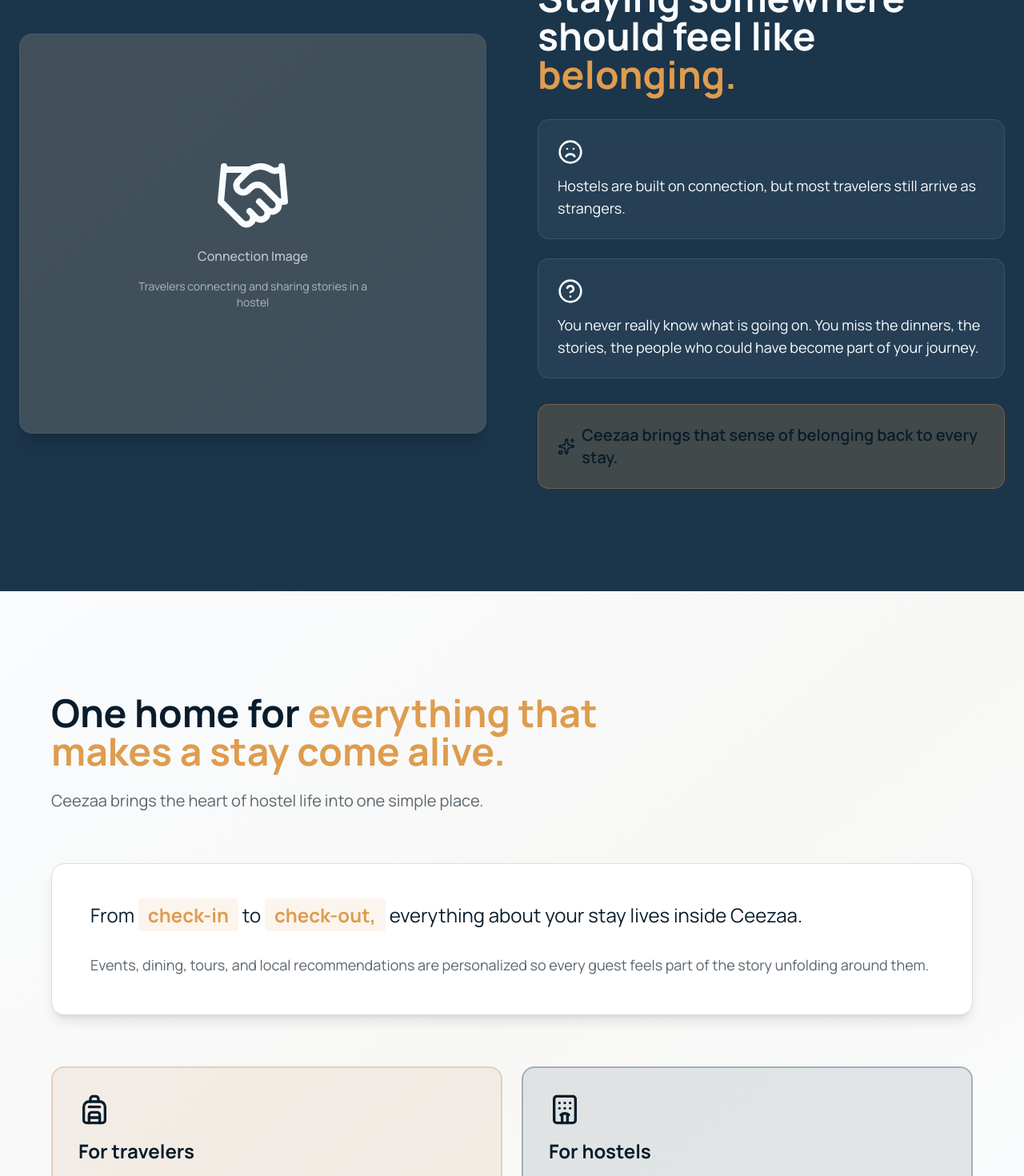
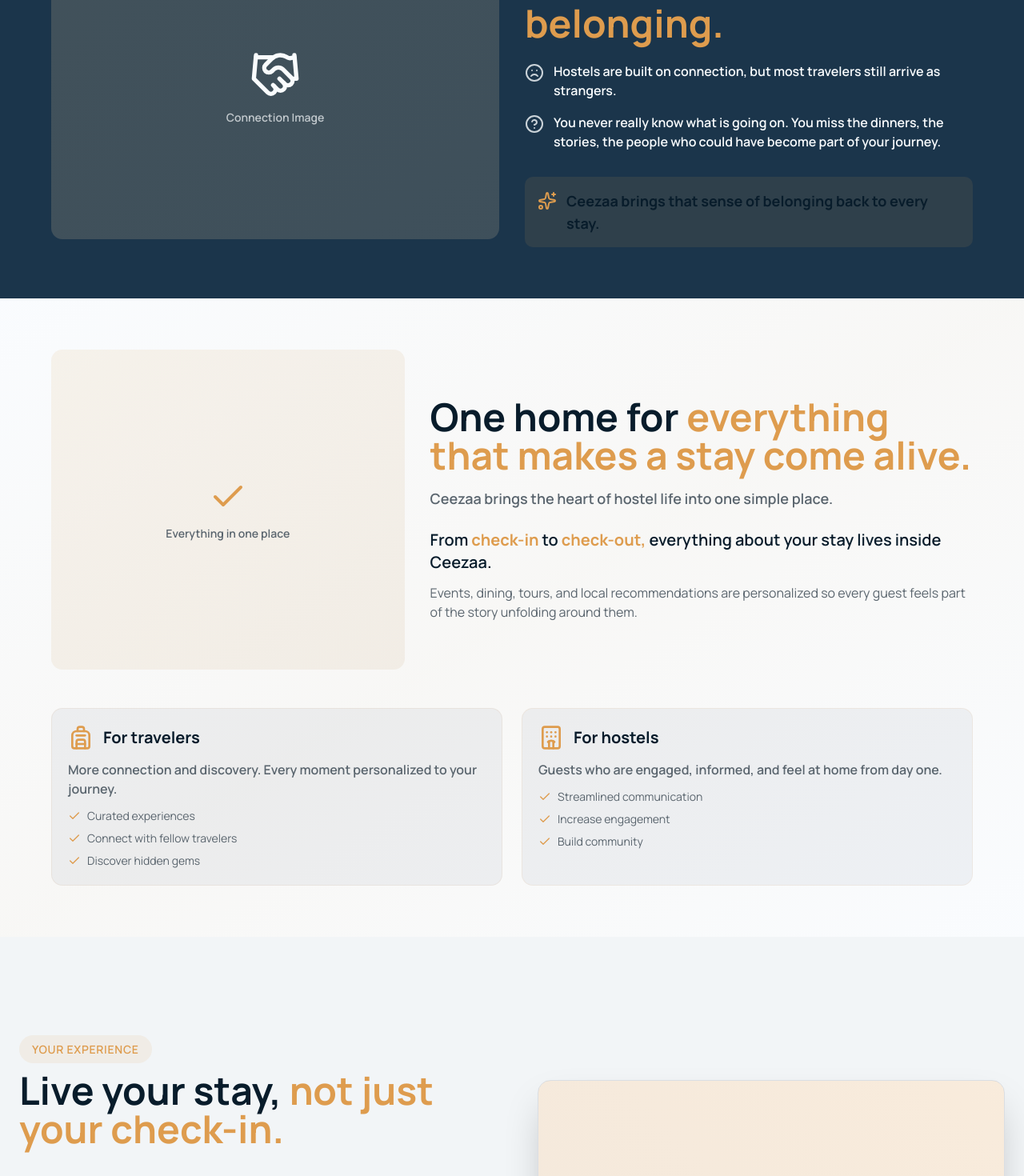
Before and after one commit to scottdoggett/ceezaa-landing-page, a Next.js app: page / in a window 1280 px wide. Shown: the part 1020-2490 px from the top of the page at 80% size. Built offline with nearby package versions, Linux system fonts and the light colour scheme.

Commit message:
Updated home-page components

```diff
--- a/src/components/ui/home-page/what-ceezaa-is.tsx
+++ b/src/components/ui/home-page/what-ceezaa-is.tsx
@@ -2,80 +2,94 @@ import { Backpack, Hotel, Check } from "lucide-react";
 
 export function WhatCeezaaIs() {
   return (
-    <section className="w-full py-20 md:py-32 bg-linear-to-br from-background via-primary/5 to-background">
+    <section className="w-full py-12 md:py-16 bg-linear-to-br from-background via-primary/5 to-background">
       <div className="container mx-auto px-4 md:px-6">
-        <div className="max-w-6xl mx-auto space-y-16">
-          {/* Header */}
-          <div className="max-w-3xl">
-            <h2 className="text-3xl sm:text-4xl md:text-5xl font-bold mb-6">
+        <div className="max-w-6xl mx-auto space-y-8">
+          {/* Main content with image and text */}
+          <div className="grid lg:grid-cols-5 gap-8 items-center">
+            {/* Left - Image placeholder */}
+            <div className="lg:col-span-2">
+              <div className="relative h-[300px] lg:h-[400px] rounded-xl overflow-hidden bg-muted/10">
+                <div className="absolute inset-0 bg-linear-to-br from-primary/10 to-accent/10 flex items-center justify-center">
+                  <div className="text-center space-y-3 p-6">
+                    <Check className="w-12 h-12 mx-auto text-primary" />
+                    <p className="text-sm text-muted-foreground font-semibold">
+                      Everything in one place
+                    </p>
+                  </div>
+                </div>
+              </div>
+            </div>
+
+            {/* Right - Content */}
+            <div className="lg:col-span-3 space-y-6">
+              <div>
+                <h2 className="text-3xl sm:text-4xl md:text-5xl font-bold mb-4">
                   One home for{" "}
                   <span className="text-primary">everything that makes a stay come alive.</span>
                 </h2>
-            <p className="text-lg md:text-xl text-muted-foreground">
+                <p className="text-lg text-muted-foreground font-semibold">
                   Ceezaa brings the heart of hostel life into one simple place.
                 </p>
               </div>
 
-          {/* Feature highlight */}
-          <div className="bg-card border border-border rounded-2xl p-8 md:p-12 shadow-lg">
-            <p className="text-xl md:text-2xl mb-8">
-              From{" "}
-              <span className="font-bold text-primary bg-primary/10 px-3 py-1 rounded">
-                check-in
-              </span>{" "}
-              to{" "}
-              <span className="font-bold text-primary bg-primary/10 px-3 py-1 rounded">
-                check-out,
-              </span>{" "}
-              everything about your stay lives inside Ceezaa.
+              <div className="space-y-3">
+                <p className="text-lg md:text-xl font-semibold">
+                  From <span className="text-primary font-bold">check-in</span> to{" "}
+                  <span className="text-primary font-bold">check-out,</span> everything about your stay lives inside Ceezaa.
                 </p>
-            <p className="text-lg text-muted-foreground">
-              Events, dining, tours, and local recommendations are personalized
-              so every guest feels part of the story unfolding around them.
+                <p className="text-base text-muted-foreground">
+                  Events, dining, tours, and local recommendations are personalized so every guest feels part of the story unfolding around them.
                 </p>
               </div>
+            </div>
+          </div>
 
-          {/* Benefits cards */}
-          <div className="grid md:grid-cols-2 gap-6">
-            <div className="bg-accent/10 border-2 border-accent/30 rounded-2xl p-8 space-y-4">
-              <Backpack className="w-10 h-10" />
-              <h3 className="text-2xl font-bold">For travelers</h3>
-              <p className="text-lg text-muted-foreground">
+          {/* Benefits */}
+          <div className="grid md:grid-cols-2 gap-6 pt-4">
+            <div className="space-y-3 bg-secondary/5 rounded-xl p-5 border border-accent/10">
+              <div className="flex items-center gap-3">
+                <Backpack className="w-8 h-8 text-primary" />
+                <h3 className="text-xl font-bold">For travelers</h3>
+              </div>
+              <p className="text-base text-muted-foreground font-semibold">
                 More connection and discovery. Every moment personalized to your journey.
               </p>
-              <ul className="space-y-2 text-muted-foreground">
+              <ul className="space-y-2 text-sm text-muted-foreground">
                 <li className="flex items-start gap-2">
-                  <Check className="w-5 h-5 text-primary mt-1 shrink-0" />
+                  <Check className="w-4 h-4 text-primary mt-0.5 shrink-0" />
                   <span>Curated experiences</span>
                 </li>
                 <li className="flex items-start gap-2">
-                  <Check className="w-5 h-5 text-primary mt-1 shrink-0" />
+                  <Check className="w-4 h-4 text-primary mt-0.5 shrink-0" />
                   <span>Connect with fellow travelers</span>
                 </li>
                 <li className="flex items-start gap-2">
-                  <Check className="w-5 h-5 text-primary mt-1 shrink-0" />
+                  <Check className="w-4 h-4 text-primary mt-0.5 shrink-0" />
                   <span>Discover hidden gems</span>
                 </li>
               </ul>
             </div>
 
-            <div className="bg-secondary/10 border-2 border-secondary/30 rounded-2xl p-8 space-y-4">
-              <Hotel className="w-10 h-10" />
-              <h3 className="text-2xl font-bold">For hostels</h3>
-              <p className="text-lg text-muted-foreground">
+            <div className="space-y-3 bg-secondary/5 rounded-xl p-5 border border-primary/10">
+              <div className="flex items-center gap-3">
+                <Hotel className="w-8 h-8 text-primary" />
+                <h3 className="text-xl font-bold">For hostels</h3>
+              </div>
+              <p className="text-base text-muted-foreground font-semibold">
                 Guests who are engaged, informed, and feel at home from day one.
               </p>
-              <ul className="space-y-2 text-muted-foreground">
+              <ul className="space-y-2 text-sm text-muted-foreground">
                 <li className="flex items-start gap-2">
-                  <Check className="w-5 h-5 text-primary mt-1 shrink-0" />
+                  <Check className="w-4 h-4 text-primary mt-0.5 shrink-0" />
                   <span>Streamlined communication</span>
                 </li>
                 <li className="flex items-start gap-2">
-                  <Check className="w-5 h-5 text-primary mt-1 shrink-0" />
+                  <Check className="w-4 h-4 text-primary mt-0.5 shrink-0" />
                   <span>Increase engagement</span>
                 </li>
                 <li className="flex items-start gap-2">
-                  <Check className="w-5 h-5 text-primary mt-1 shrink-0" />
+                  <Check className="w-4 h-4 text-primary mt-0.5 shrink-0" />
                   <span>Build community</span>
                 </li>
               </ul>
--- a/src/components/ui/home-page/why-ceezaa.tsx
+++ b/src/components/ui/home-page/why-ceezaa.tsx
@@ -2,54 +2,58 @@ import { Handshake, Frown, HelpCircle, Sparkles } from "lucide-react";
 
 export function WhyCeezaa() {
   return (
-    <section className="w-full py-20 md:py-32 bg-secondary text-secondary-foreground">
+    <section className="w-full py-12 md:py-16 bg-secondary text-secondary-foreground">
       <div className="container mx-auto px-4 md:px-6">
-        <div className="grid lg:grid-cols-2 gap-12 lg:gap-16 items-center">
+        <div className="max-w-6xl mx-auto">
+          <div className="grid lg:grid-cols-2 gap-8 items-center">
             {/* Image side */}
             <div className="order-2 lg:order-1">
-            <div className="relative h-[500px] rounded-2xl overflow-hidden bg-muted/10 border border-secondary-foreground/10 shadow-xl">
+              <div className="relative h-[300px] lg:h-[380px] rounded-xl overflow-hidden bg-muted/10">
                 <div className="absolute inset-0 bg-linear-to-br from-primary/10 to-accent/10 flex items-center justify-center">
-                <div className="text-center space-y-4 p-8">
-                  <Handshake className="w-24 h-24 mx-auto" />
-                  <p className="text-secondary-foreground/70 font-medium">Connection Image</p>
-                  <p className="text-sm text-secondary-foreground/60 max-w-xs">
-                    Travelers connecting and sharing stories in a hostel
-                  </p>
+                  <div className="text-center space-y-3 p-6">
+                    <Handshake className="w-16 h-16 mx-auto" />
+                    <p className="text-sm text-secondary-foreground/70 font-semibold">Connection Image</p>
                   </div>
                 </div>
               </div>
             </div>
 
             {/* Content side */}
-          <div className="space-y-8 order-1 lg:order-2">
+            <div className="space-y-6 order-1 lg:order-2">
               <h2 className="text-3xl sm:text-4xl md:text-5xl font-bold">
                 Staying somewhere should feel like{" "}
                 <span className="text-primary">belonging.</span>
               </h2>
 
-            <div className="space-y-6">
-              {/* Problem cards */}
-              <div className="bg-card/5 backdrop-blur border border-secondary-foreground/10 rounded-xl p-6 space-y-3">
-                <Frown className="w-8 h-8" />
-                <p className="text-lg">
-                  Hostels are built on connection, but most travelers still arrive
-                  as strangers.
+              <div className="space-y-4">
+                {/* Problem statements */}
+                <div className="space-y-2">
+                  <div className="flex items-start gap-3">
+                    <Frown className="w-6 h-6 mt-0.5 shrink-0 text-secondary-foreground/80" />
+                    <p className="text-base font-semibold">
+                      Hostels are built on connection, but most travelers still arrive as strangers.
                     </p>
                   </div>
+                </div>
 
-              <div className="bg-card/5 backdrop-blur border border-secondary-foreground/10 rounded-xl p-6 space-y-3">
-                <HelpCircle className="w-8 h-8" />
-                <p className="text-lg">
-                  You never really know what is going on. You miss the dinners, the
-                  stories, the people who could have become part of your journey.
+                <div className="space-y-2">
+                  <div className="flex items-start gap-3">
+                    <HelpCircle className="w-6 h-6 mt-0.5 shrink-0 text-secondary-foreground/80" />
+                    <p className="text-base font-semibold">
+                      You never really know what is going on. You miss the dinners, the stories, the people who could have become part of your journey.
                     </p>
+                  </div>
                 </div>
 
                 {/* Solution */}
-              <div className="bg-primary/20 backdrop-blur border border-primary/30 rounded-xl p-6 mt-8">
-                <p className="text-xl font-semibold text-foreground flex items-center gap-2">
-                  <Sparkles className="w-6 h-6" /> Ceezaa brings that sense of belonging back to every stay.
+                <div className="pt-4">
+                  <div className="flex items-start gap-3 bg-primary/10 rounded-lg p-4">
+                    <Sparkles className="w-6 h-6 mt-0.5 shrink-0 text-primary" />
+                    <p className="text-lg font-bold text-foreground">
+                      Ceezaa brings that sense of belonging back to every stay.
                     </p>
+                  </div>
+                </div>
               </div>
             </div>
           </div>
```
Lines whose indentation alone changed are shown as unchanged.
